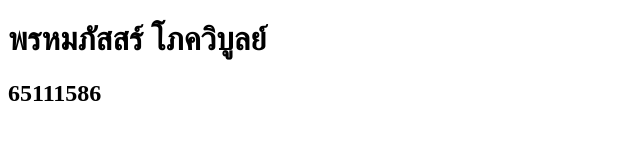
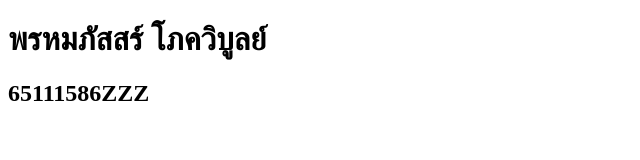
Before and after one commit to Phrompas/CE341_ID1586, a plain HTML site: page index.html in a window 1280 px wide. Shown: the full height of the page, 0-640 px from the left. Drawn offline with Linux system fonts and the light colour scheme.

Commit message:
Update index.html

```diff
--- a/index.html
+++ b/index.html
@@ -7,6 +7,6 @@
 </head>
 <body>
     <h1>พรหมภัสสร์ โภควิบูลย์</h1>
-    <h2>65111586</h2>
+    <h2>65111586ZZZ</h2>
 </body>
 </html>
```
